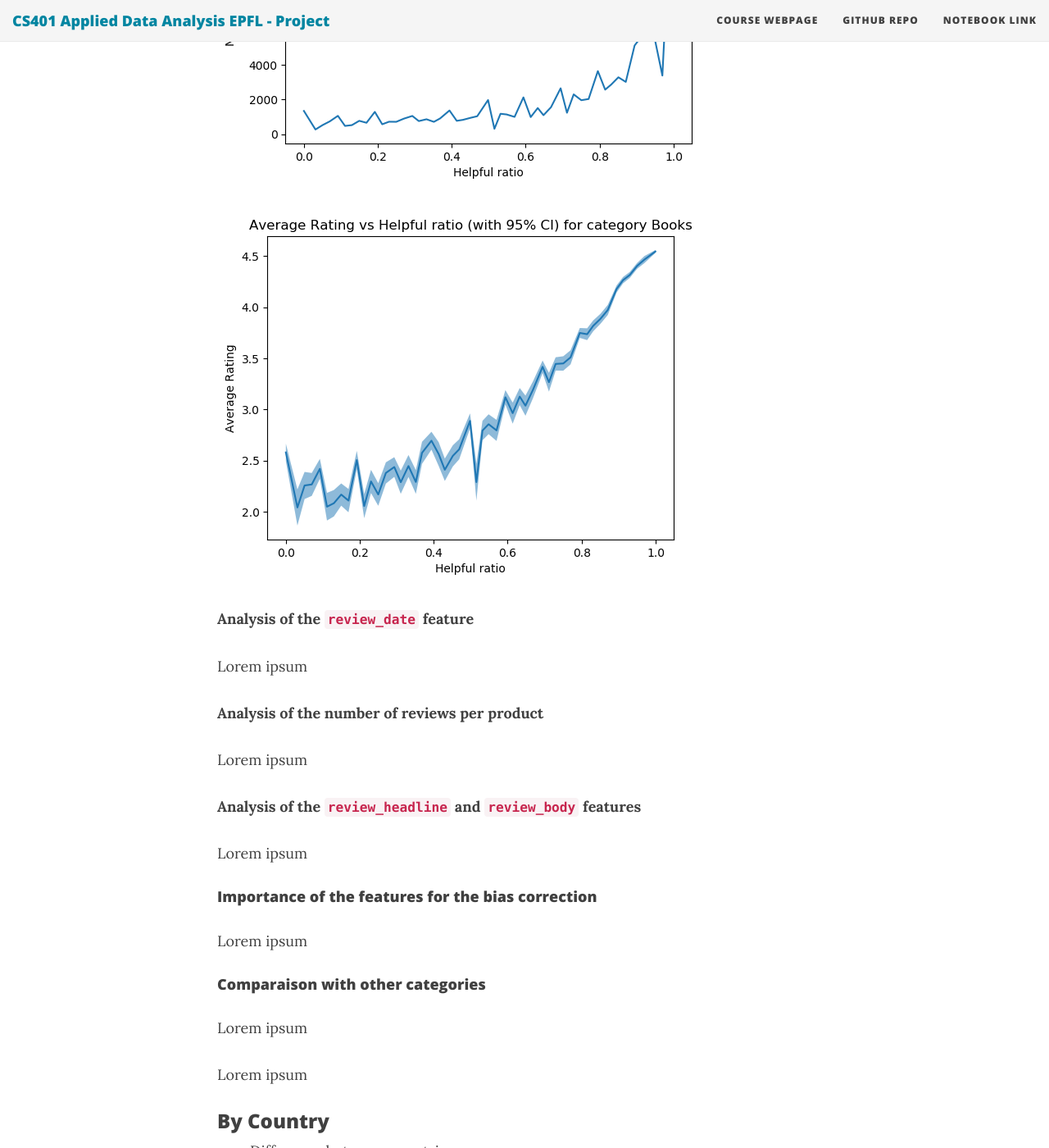
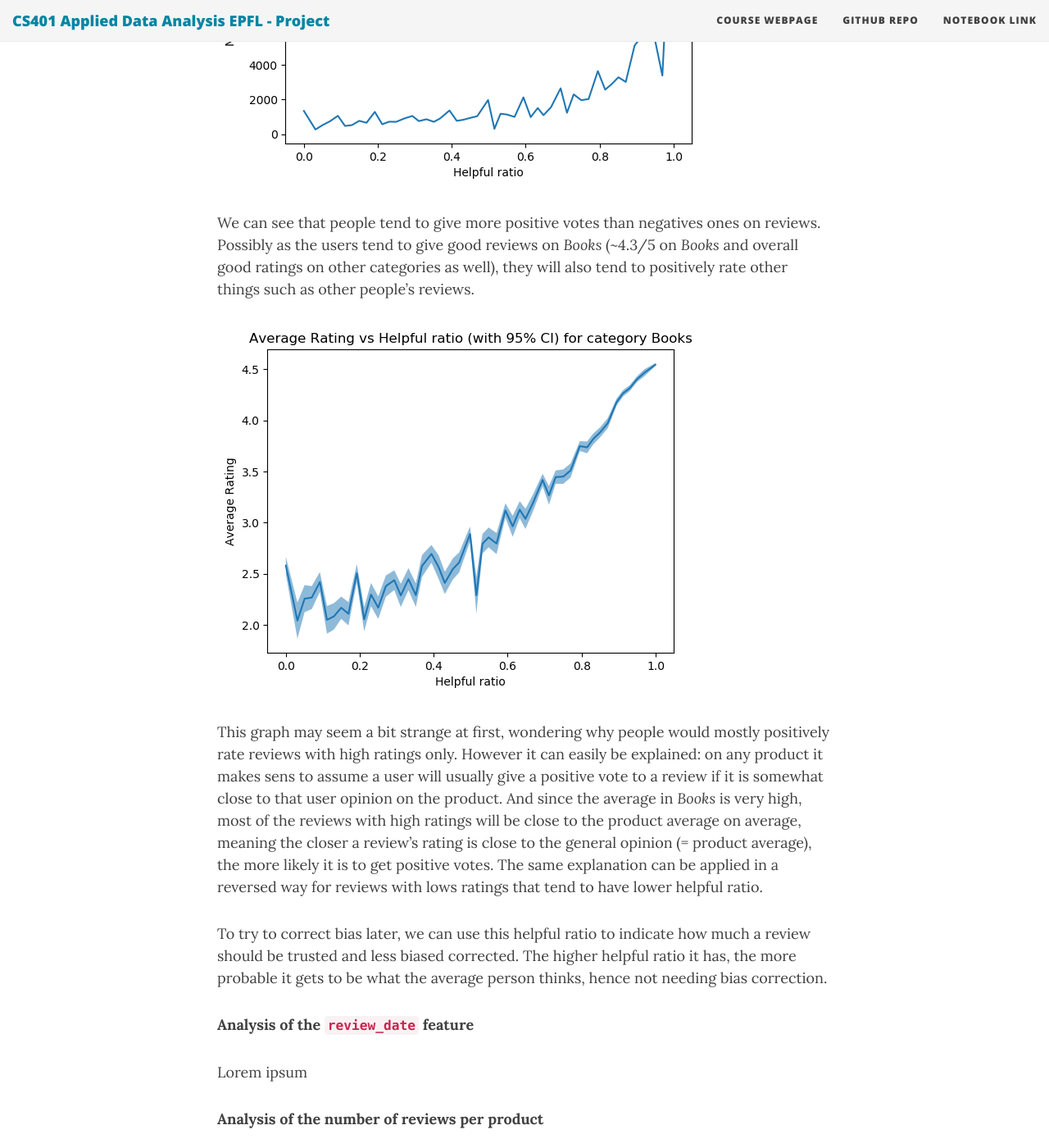
Before and after one commit to ada-lyn/ada-lyn.github.io, a Jekyll site: the page built from index.md, in a window 1280 px wide and 1400 px high, scrolled down 7105 px. Shown: the whole window at 82% size. Built offline with Jekyll 4.4.1, drawn with Linux system fonts in a browser that asks for light colours; nearby versions of some CDN libraries.

Commit message:
Update index.md

```diff
--- a/index.md
+++ b/index.md
@@ -94,7 +94,15 @@ It is clear that a lot of data is missing in the 2000's if we limit ourselves to
 
 ![Number of helpful reviews per ratio](/img/products/helpful_vs_number_Books.png)
 
+We can see that people tend to give more positive votes than negatives ones on reviews. Possibly as the users tend to give good reviews on *Books* (~4.3/5 on *Books* and overall good ratings on other categories as well), they will also tend to positively rate other things such as other people's reviews.
+
 ![Impact of helpful on ratings](/img/products/helpful_vs_rating_Books.png)
+
+This graph may seem a bit strange at first, wondering why people would mostly positively rate reviews with high ratings only. However it can easily be explained: on any product it makes sens to assume a user will usually give a positive vote to a review if it is somewhat close to that user opinion on the product. And since the average in *Books* is very high, most of the reviews with high ratings will be close to the product average on average, meaning the closer a review's rating is close to the general opinion (= product average), the more likely it is to get positive votes.
+The same explanation can be applied in a reversed way for reviews with lows ratings that tend to have lower helpful ratio.
+
+To try to correct bias later, we can use this helpful ratio to indicate how much a review should be trusted and less biased corrected. The higher helpful ratio it has, the more probable it gets to be what the average person thinks, hence not needing bias correction.
+
 
 **Analysis of the `review_date` feature**
 
```
